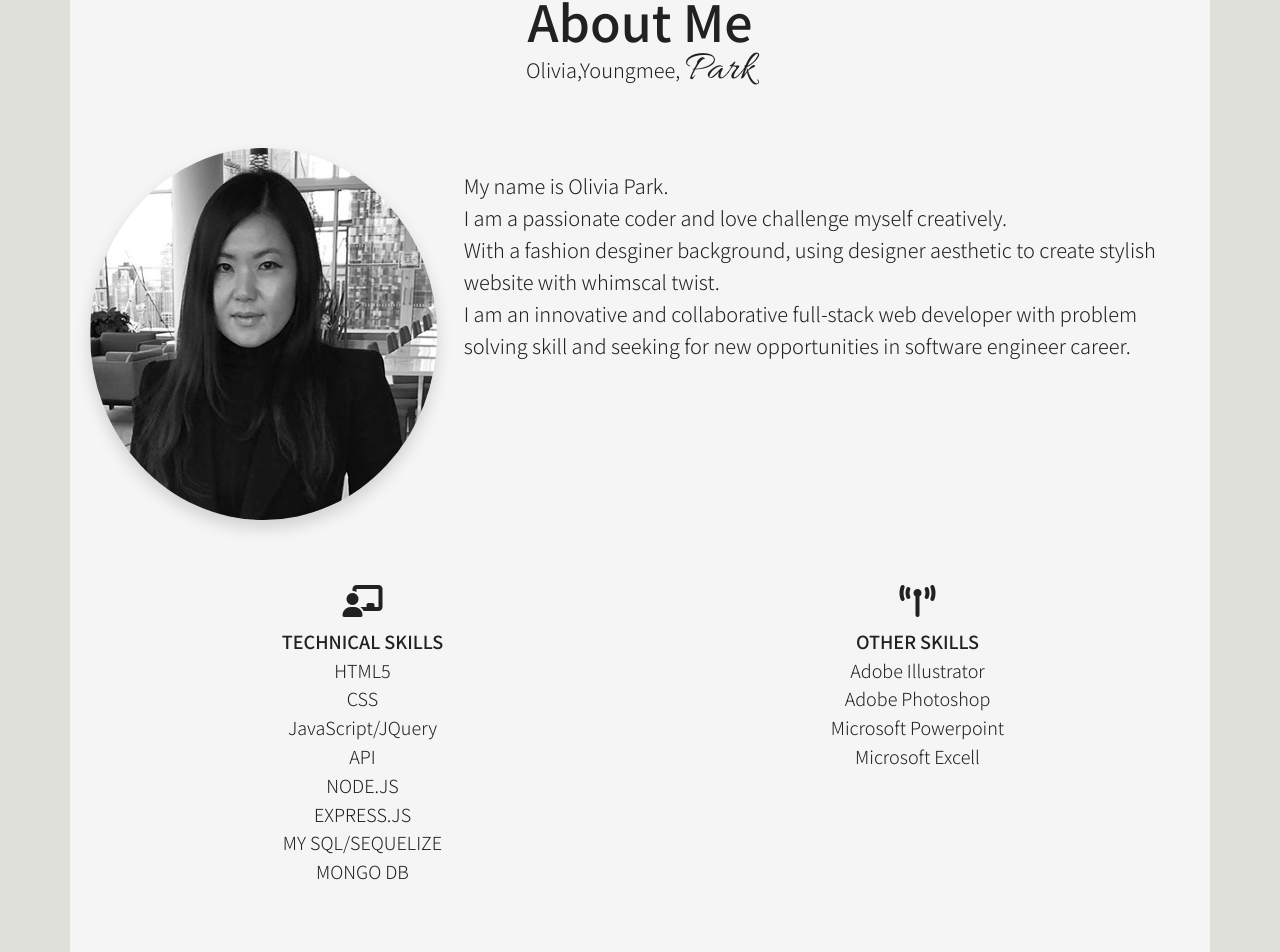
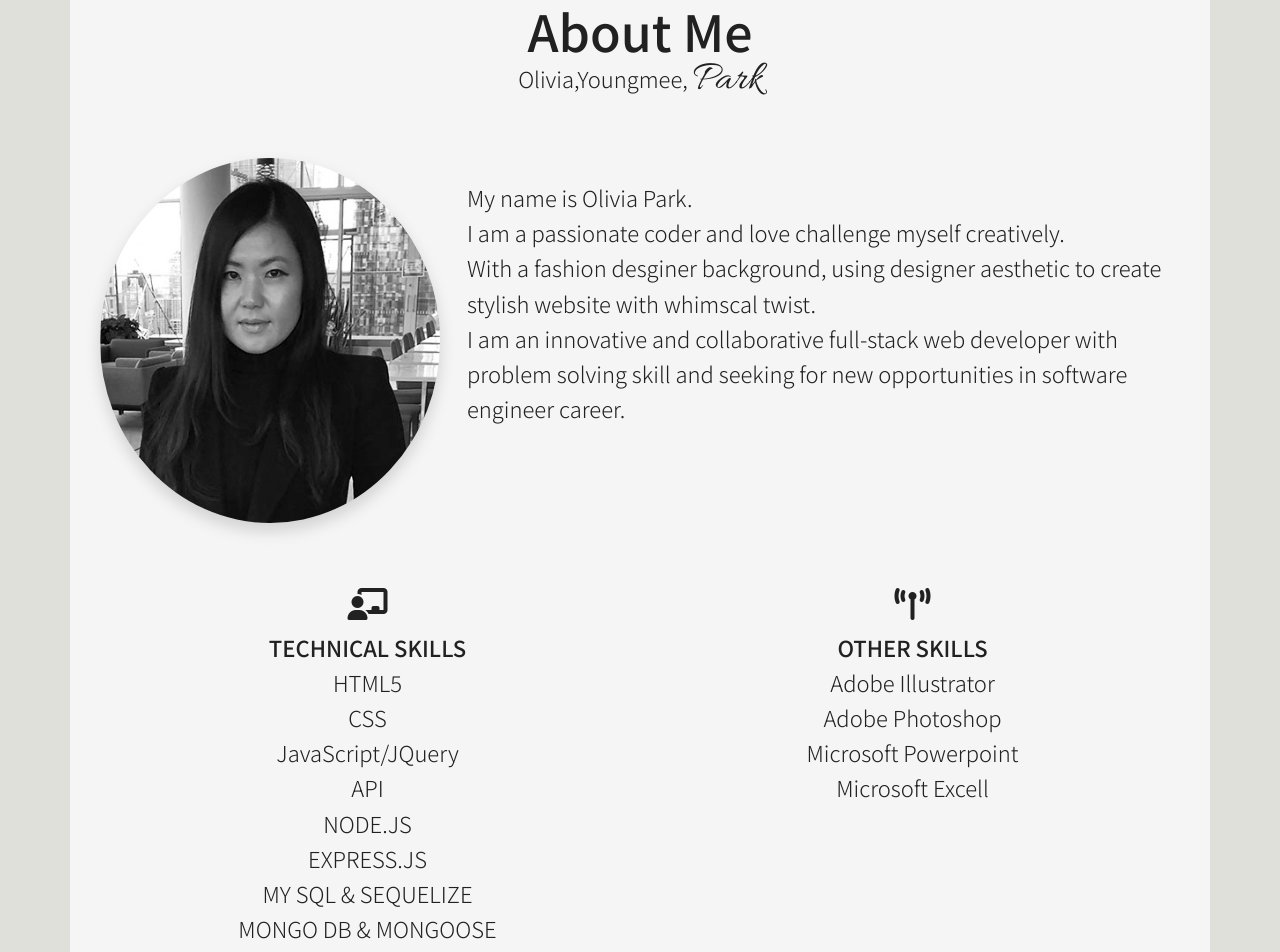
Before and after one commit to Oliviapark113/react_portfolio_20, a React (Create React App) app: page / in a window 1280 px wide. Shown: the part 334-1286 px from the top of the page. Built offline with nearby package versions, Linux system fonts and the light colour scheme.

Commit message:
updated portfoliopage components

```diff
--- a/src/components/css/style.css
+++ b/src/components/css/style.css
@@ -7,7 +7,7 @@
                 color: var(--background-color);
                 height:100%;
                 background-color:var(--body-color);
-                font-size: 18px;
+                font-size: 22px;
                 margin:0;
                 padding:0;
             }
@@ -24,13 +24,13 @@
              --size-animation-duration: 300ms
             }
 
-            .mainbox,
-            .portfolio-mainbox
+            .mainbox
             {
                 background-color: whitesmoke;
-                padding: 20px;
+                padding: 30px;
                 margin-top: 100px;
                 margin-bottom: 150px;
+
             }
 
 
@@ -55,7 +55,7 @@
             }
 
             p{
-                font-size: 20px;
+                font-size: 22px;
             }
 
             .AboutmeImage{
@@ -68,7 +68,7 @@
 
             .myBio1{
                 line-height: 1.6;
-                font-size: 20px;
+                font-size: 22px;
                 padding:12px;
                 margin-top:10px;
             }
@@ -78,7 +78,7 @@
                 flex-direction: row;
                 justify-content: center;
                 line-height: 1.6;
-                font-size: 24px;
+                font-size: 26px;
                 padding: 10px;
                 margin-top: 15px;
 
@@ -98,7 +98,7 @@
                 list-style-type: none;
                 padding-left:0;
                 text-align:center;
-                font-size: 18px;
+                font-size: 22px;
                 font-weight: 380;
             }
             .skill-header{
--- a/src/components/pages/Portfolio.js
+++ b/src/components/pages/Portfolio.js
@@ -4,56 +4,49 @@ import Container from "../pagesComponents/Container"
 import Portfolio_Data from "../../utils/Portfolio_data"
 import Image1 from "../pagesComponents/PortfolioPage/image1"
 import Image2 from "../pagesComponents/PortfolioPage/image1"
+import Viewsite from "../pagesComponents/PortfolioPage/viewsite";
+import Viewcode from "../pagesComponents/PortfolioPage/viewcode";
+import Titlerow from "../pagesComponents/PortfolioPage/titlerow";
+import Mainbox from "../pagesComponents/PortfolioPage/mainbox";
+import Row from "../pagesComponents/PortfolioPage/row";
+import ProjectTitle from "../pagesComponents/PortfolioPage/projectTitle";
 
-const Portfoilio_ = () => (
+const Portfoilio = () => (
+    <Mainbox>
+        <Titlerow />
+        {Portfolio_Data.map(data => {
+            return (
 
-    <Container>
-      <div className="col-lg-12 col-md-12 col-sm-12 Portfoilio_-mainbox">
-          <div className="row">
-              <div className="col-lg-12 col-sm-12">
-                  <h1 id="Portfoilio_">Recent Project</h1>
-              </div>
-          </div>
-
-          {Portfolio_Data.map(data=>{
-              console.log(data)
-              return(
-
-                  <div className="row">
-                      <h3 className="project-title">{data.projectTitleh3} <br/> <span id="service">{data.span} </span></h3>
+                <Row>
+                    <ProjectTitle>{data.projectTitleh3} <br /> <span id="service">{data.span} </span></ProjectTitle>
                     <div className="myphoto">
                         <div className="image-wrapper">
                             <div className="desk-image">
-                                  <Image1 src={data.image1} alt={data.projectTitleh3}/>
+                                <Image1 src={data.image1} alt={data.projectTitleh3} />
                             </div>
                             <div className="mobile-image">
-                                <Image2 src={data.image2} alt={data.projectTitleh3}/>
+                                <Image2 src={data.image2} alt={data.projectTitleh3} />
                             </div>
                         </div>
                     </div>
                     <div className="col-lg-12 col-sm-12">
                         <p className="techniques">{data.techniques} </p>
                     </div>
-
                     <div className="col-lg-12 col-sm-12 buttons">
-                          <a href={data.viewSite} target="_blank"
-                              title={data.projectTitleh3}>
-                              <button id="view-site">VIEW SITE</button>
-                          </a>
-                          <a href={data.viewCode} target="_blank"
-                              title={data.projectTitleh3}>
-                              <button id="view-code">VIEW CODE</button>
-                          </a>
+                        <Viewsite href={data.viewSite}
+                            title={data.projectTitleh3} />
+                        <Viewcode href={data.viewCode}
+                            title={data.projectTitleh3} />
                     </div>
-                  </div>
+                </Row>
 
             )
         })}
 
-      </div>
-      </Container>
+    </Mainbox>
+
 
 
 );
 
-export default Portfoilio_ ;
+export default Portfoilio ;
--- a/src/components/pagesComponents/AboutPage/skillset.js
+++ b/src/components/pagesComponents/AboutPage/skillset.js
@@ -12,8 +12,9 @@ const Skillset = () =>(
       <li>API</li>
       <li>NODE.JS</li>
       <li>EXPRESS.JS</li>
-      <li>MY SQL/SEQUELIZE</li>
-      <li>MONGO DB</li>
+      <li>MY SQL & SEQUELIZE</li>
+      <li>MONGO DB & MONGOOSE</li>
+      <li>REACT </li>
     </ul>
     </>
 )
--- /dev/null
+++ b/src/components/pagesComponents/PortfolioPage/mainbox.js
@@ -0,0 +1,10 @@
+import React from "react"
+
+const Mainbox = ({children}) =>(
+    <div className="col-lg-12 col-md-12 col-sm-12 Portfoilio_-mainbox">
+        {children}
+    </div>
+
+   )
+
+export default Mainbox
--- /dev/null
+++ b/src/components/pagesComponents/PortfolioPage/projectTitle.js
@@ -0,0 +1,7 @@
+import React from "react"
+
+const ProjectTitle = ({children}) =>(
+    <h3 className="project-title">{children}</h3>
+   )
+
+export default ProjectTitle
--- /dev/null
+++ b/src/components/pagesComponents/PortfolioPage/row.js
@@ -0,0 +1,10 @@
+import React from "react"
+
+
+const Row = ({children}) =>(
+    <div className="row">
+        {children}
+    </div>
+   )
+
+export default Row
--- /dev/null
+++ b/src/components/pagesComponents/PortfolioPage/titlerow.js
@@ -0,0 +1,12 @@
+import React from "react"
+
+const Titlerow = () =>(
+    <div className="row">
+        <div className="col-lg-12 col-sm-12">
+            <h1 id="Portfoilio_">Recent Project</h1>
+        </div>
+    </div>
+
+   )
+
+export default Titlerow
--- /dev/null
+++ b/src/components/pagesComponents/PortfolioPage/viewcode.js
@@ -0,0 +1,12 @@
+import React from "react"
+
+const Viewcode = ({href,title}) =>(
+
+    <a href={href} target="_blank"
+        title={title}>
+        <button id="view-code">VIEW CODE</button>
+    </a>
+
+   )
+
+export default Viewcode
--- /dev/null
+++ b/src/components/pagesComponents/PortfolioPage/viewsite.js
@@ -0,0 +1,12 @@
+import React from "react"
+
+const Viewsite = ({href,title}) =>(
+
+    <a href={href} target="_blank"
+        title={title}>
+        <button id="view-site">VIEW SITE</button>
+    </a>
+
+   )
+
+export default Viewsite
```
Lines whose indentation alone changed are shown as unchanged.
